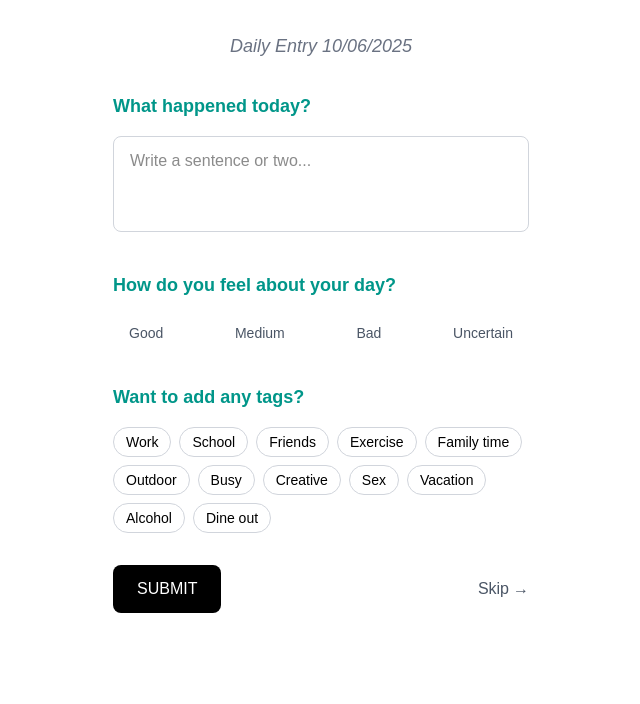
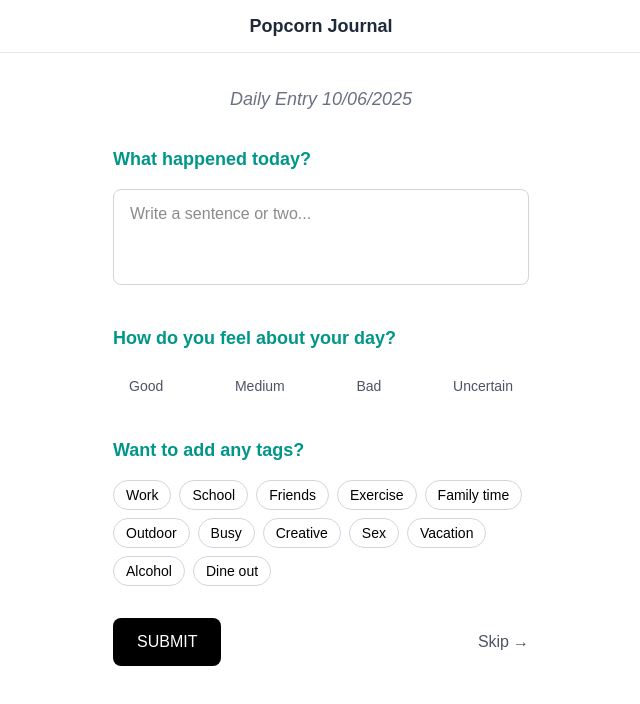
Before and after one commit to Diablopop/popcorn-journal, a Next.js app: page /daily-entry in a window 1280 px wide. Shown: the top 704 px of the page, without its empty margins (319-959 px from the left). Built offline with nearby package versions, Linux system fonts and the light colour scheme; no server answers.

Commit message:
Add thin white header with 'Popcorn Journal' to Daily Entry, History, and Profile views

```diff
--- a/src/app/daily-entry/page.tsx
+++ b/src/app/daily-entry/page.tsx
@@ -10,6 +10,7 @@ type Entry = Database['public']['Tables']['entries']['Row']
 type EntryInsert = Database['public']['Tables']['entries']['Insert']
 type EntryUpdate = Database['public']['Tables']['entries']['Update']
 import Navigation from '@/components/Navigation'
+import Header from '@/components/Header'
 
 export default function DailyEntryPage() {
   const [content, setContent] = useState('')
@@ -129,6 +130,7 @@ export default function DailyEntryPage() {
 
   return (
     <div className="min-h-screen bg-white pb-20">
+      <Header />
       <div className="max-w-md mx-auto px-4 py-8">
         {/* Header */}
         <div className="text-center mb-8">
--- a/src/app/history/page.tsx
+++ b/src/app/history/page.tsx
@@ -5,6 +5,7 @@ import { useAuth } from '@/contexts/AuthContext'
 import { supabase } from '@/lib/supabase'
 import { format, startOfMonth, endOfMonth, eachDayOfInterval, isSameMonth, isSameDay, addMonths, subMonths } from 'date-fns'
 import Navigation from '@/components/Navigation'
+import Header from '@/components/Header'
 
 interface Entry {
   id: string
@@ -87,6 +88,7 @@ export default function HistoryPage() {
 
   return (
     <div className="min-h-screen bg-white pb-20">
+      <Header />
       <div className="max-w-md mx-auto px-4 py-8">
         {/* Header */}
         <div className="flex items-center justify-between mb-6">
--- a/src/app/profile/page.tsx
+++ b/src/app/profile/page.tsx
@@ -6,6 +6,7 @@ import { useAuth } from '@/contexts/AuthContext'
 import { supabase } from '@/lib/supabase'
 import { Database } from '@/types/database'
 import Navigation from '@/components/Navigation'
+import Header from '@/components/Header'
 
 type Profile = Database['public']['Tables']['profiles']['Row']
 
@@ -123,6 +124,7 @@ export default function ProfilePage() {
 
   return (
     <div className="min-h-screen bg-white pb-20">
+      <Header />
       <div className="max-w-md mx-auto px-4 py-8">
         <h1 className="text-2xl font-bold text-black mb-8">Profile</h1>
 
--- /dev/null
+++ b/src/components/Header.tsx
@@ -0,0 +1,11 @@
+export default function Header() {
+  return (
+    <header className="bg-white border-b border-gray-200 py-3 px-4">
+      <div className="max-w-md mx-auto">
+        <h1 className="text-lg font-semibold text-gray-800 text-center">
+          Popcorn Journal
+        </h1>
+      </div>
+    </header>
+  )
+}
```
